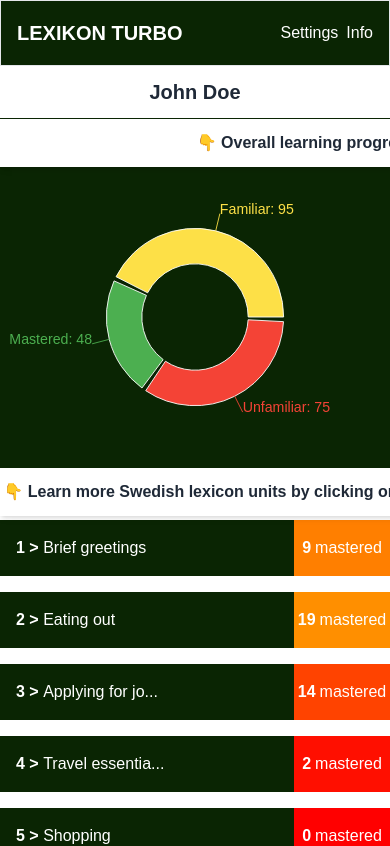
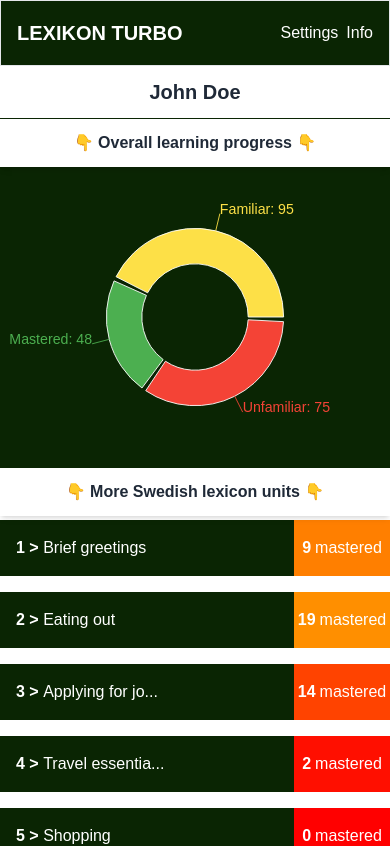
Before and after one commit to KristofferGW/lexicon-turbo-mvp, a Next.js app: page / in a window 390 px wide. Shown: the top 846 px of the page. Built offline with nearby package versions, Linux system fonts and the light colour scheme.

Commit message:
Made H2 Container component responsive

```diff
--- a/src/app/components/H2Container.js
+++ b/src/app/components/H2Container.js
@@ -1,7 +1,24 @@
-export default function H2Container({ headline }) {
-    return (
-      <div className="w-[636px] bg-white border-t border-lexicon shadow-md flex items-center justify-center text-l font-semibold text-gray-800 mx-auto py-3">
-        {headline}
-      </div>
-    );
-  };
+import { useState, useEffect } from 'react';
+
+export default function H2Container({ headline, shortHeadline }) {
+  const [isSmallScreen, setIsSmallScreen] = useState(false);
+
+  useEffect(() => {
+    const checkScreenSize = () => {
+      setIsSmallScreen(window.innerWidth < 640);
+    };
+
+    checkScreenSize();
+    window.addEventListener('resize', checkScreenSize);
+
+    return () => window.removeEventListener('resize', checkScreenSize);
+  }, []);
+
+  const displayHeadline = isSmallScreen ? (shortHeadline || headline) : headline;
+
+  return (
+    <div className="w-full max-w-[636px] bg-white border-t border-lexicon shadow-md flex items-center justify-center text-l font-semibold text-gray-800 mx-auto py-3">
+      {displayHeadline}
+    </div>
+  );
+};
--- a/src/app/page.js
+++ b/src/app/page.js
@@ -48,7 +48,7 @@ export default function Page({ children }) {
           <DonutWheel studentProgress={aggregatedStudentProgress} />
           </div>
 
-          <H2Container headline="👇 Learn more Swedish lexicon units by clicking on the interaction types below 👇" />
+          <H2Container headline="👇 Learn more Swedish lexicon units by clicking on the interaction types below 👇" shortHeadline="👇 More Swedish lexicon units 👇" />
         </BgColorComponent>
       </div>
       <div style={{ marginTop: "520px" }}>
```
